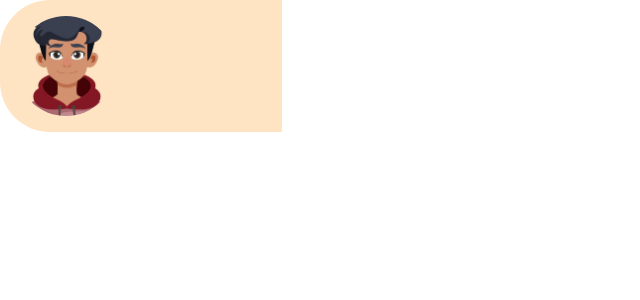
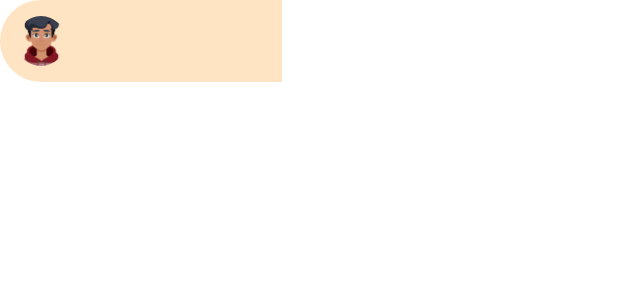
Before and after one commit to AnnesMuhamed/Ring-of-Fire, an Angular app: page /player in a window 1280 px wide. Shown: the top 300 px of the page, without its empty margins (0-640 px from the left). Built offline with nearby package versions, Linux system fonts and the light colour scheme.

Commit message:
Active players are displayed.

```diff
--- a/src/app/game/game.component.html
+++ b/src/app/game/game.component.html
@@ -1,5 +1,6 @@
 <app-player
- *ngFor="let player of game.players; let i = index" [ngStyle]="{'top.px': 100 + (i * 180)}"
+ *ngFor="let player of game.players; let i = index" [ngStyle]="{'top.px': 100 + (i * 100)}"
+ [playerActive]="i == game.currentPlayer"
  [name]="player"
  class="player-position"></app-player>
 
--- a/src/app/player/player.component.html
+++ b/src/app/player/player.component.html
@@ -1,4 +1,4 @@
-<div class="player">
+<div class="player" [class.player-active]="playerActive">
 
     <img src="../../assets/img/player1.png" alt="">
     <span>{{ name }}</span>
--- a/src/app/player/player.component.scss
+++ b/src/app/player/player.component.scss
@@ -11,9 +11,13 @@
         margin-left: 16px;
     }
     img {
-        width: 100px;
-        height: 100px;
+        width: 50px;
+        height: 50px;
         object-fit: cover;
         border-radius: 100%;
     }
 }
+
+.player-active {
+    background-color: #c2185b;
+}
--- a/src/app/player/player.component.ts
+++ b/src/app/player/player.component.ts
@@ -9,4 +9,5 @@ import { Component, Input } from '@angular/core';
 })
 export class PlayerComponent {
   @Input() name: string = '';
+  @Input() playerActive: boolean = false;
 }
```
